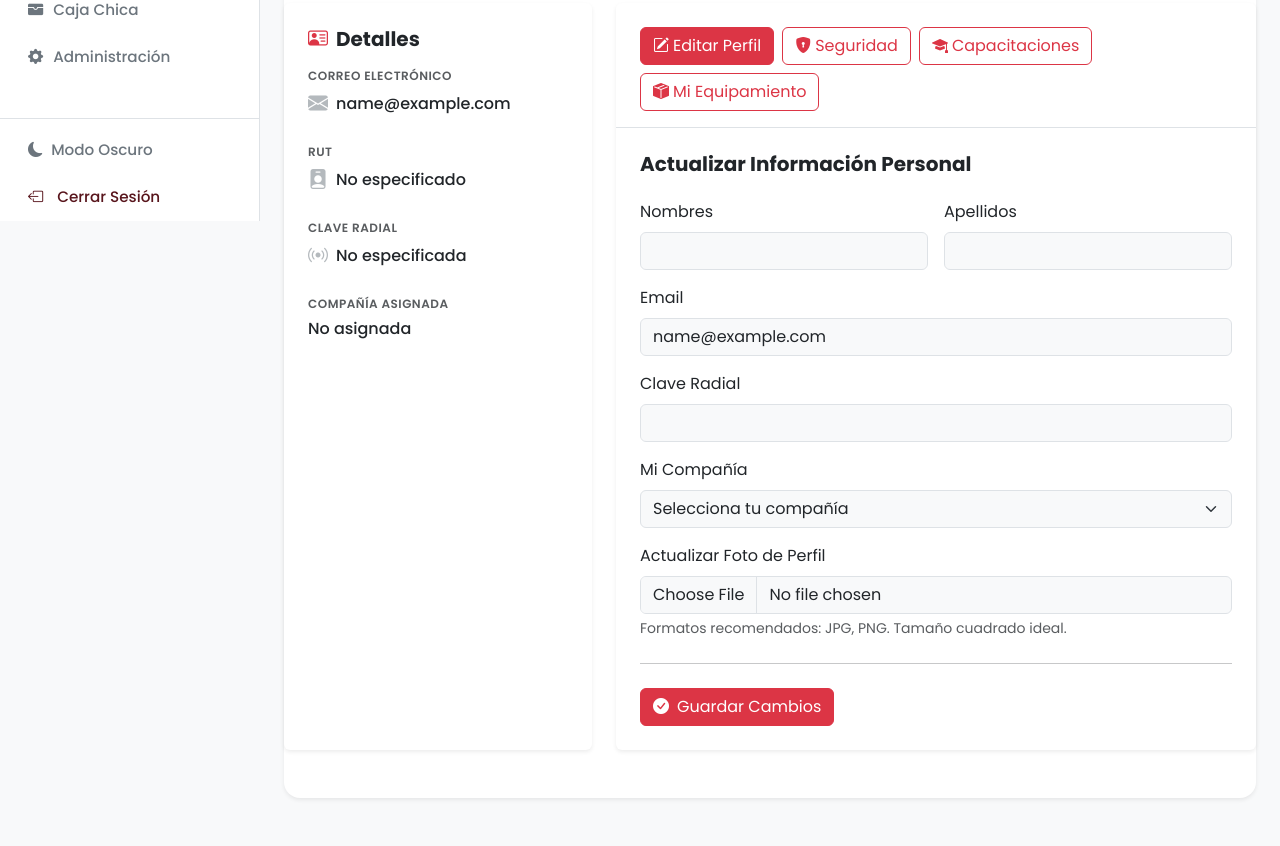
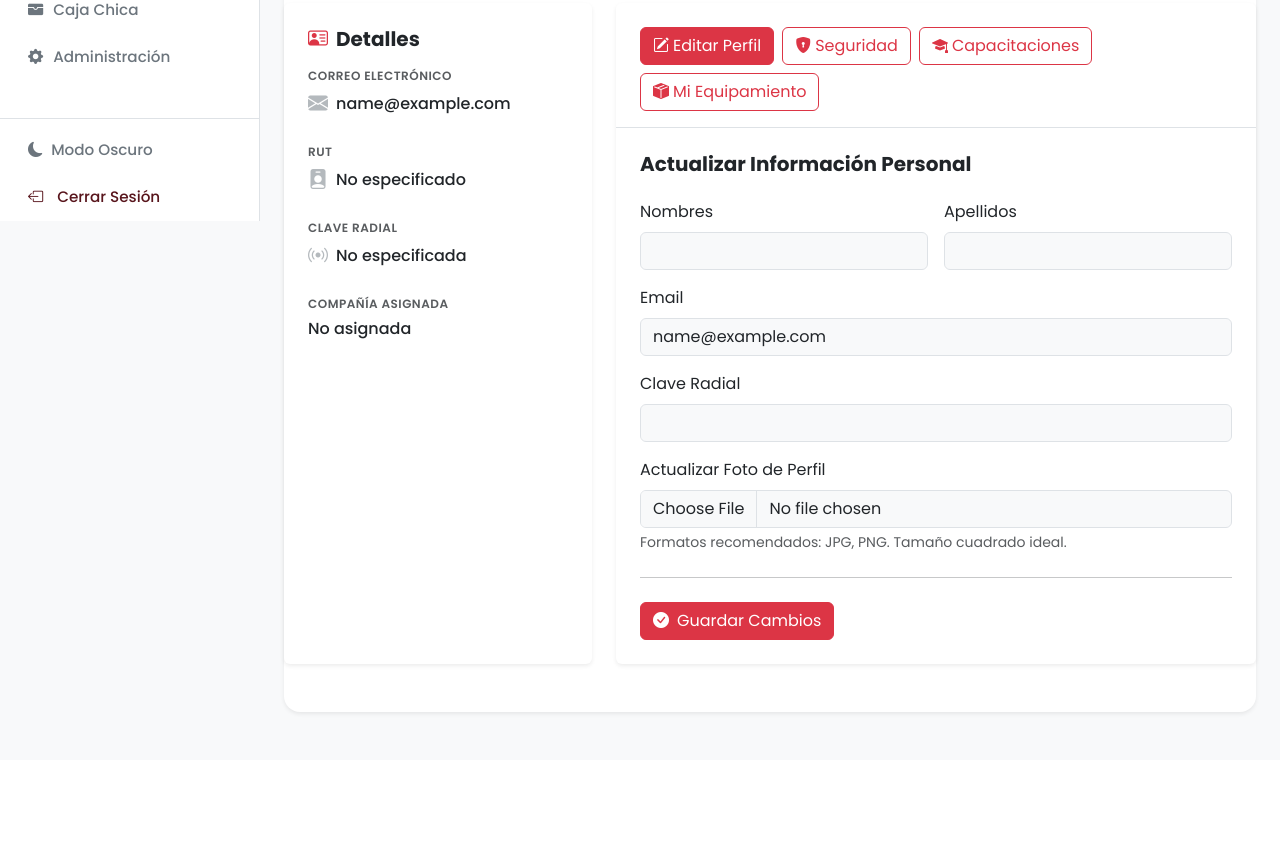
Before and after one commit to DiegoJimenez-272/Bomber, a Django app: page /perfil/ in a window 1280 px wide. Shown: the part 579-1425 px from the top of the page. After the commit the page ends 1294 px from the top, so only its background shows below. Run offline with Django 5.2, Linux system fonts and the light colour scheme; the visitor is signed in with stand-in values (Sample User, id 1); data that the repository does not hold is empty; parts of the project's set-up code (start-up, migrations or seed data) failed here and were passed over.

Commit message:
Actualizacion del sistema de bomberos

```diff
--- a/templates/usuarios/perfil.html
+++ b/templates/usuarios/perfil.html
@@ -262,11 +262,6 @@
                                     {% for error in perfil_form.clave_radial.errors %}<div class="invalid-feedback d-block">{{ error }}</div>{% endfor %}
                                 </div>
                                 <div class="col-12">
-                                    <label for="{{ perfil_form.compania.id_for_label }}" class="form-label">Mi Compañía</label>
-                                    {{ perfil_form.compania }}
-                                    {% for error in perfil_form.compania.errors %}<div class="invalid-feedback d-block">{{ error }}</div>{% endfor %}
-                                </div>
-                                <div class="col-12">
                                     <label for="{{ perfil_form.foto_perfil.id_for_label }}" class="form-label">Actualizar Foto de Perfil</label>
                                     {{ perfil_form.foto_perfil }}
                                     <div class="form-text">Formatos recomendados: JPG, PNG. Tamaño cuadrado ideal.</div>
--- a/usuarios/forms.py
+++ b/usuarios/forms.py
@@ -325,20 +325,16 @@ class PerfilForm(forms.ModelForm):
 
     class Meta:
         model = Usuario
-        fields = ['foto_perfil', 'nombre', 'apellido', 'email', 'clave_radial', 'compania']
+        fields = ['foto_perfil', 'nombre', 'apellido', 'email', 'clave_radial']
         widgets = {
             'nombre': forms.TextInput(attrs={'class': 'form-control'}),
             'apellido': forms.TextInput(attrs={'class': 'form-control'}),
             'email': forms.EmailInput(attrs={'class': 'form-control'}),
             'clave_radial': forms.TextInput(attrs={'class': 'form-control'}),
-            'compania': forms.Select(attrs={'class': 'form-select'}),
         }
 
     def __init__(self, *args, **kwargs):
         super().__init__(*args, **kwargs)
-        self.fields['compania'].queryset = Compania.objects.all()
-        self.fields['compania'].empty_label = "Selecciona tu compañía"
-        self.fields['compania'].required = False
 
         if self.errors:
             for field_name in self.errors:
```
